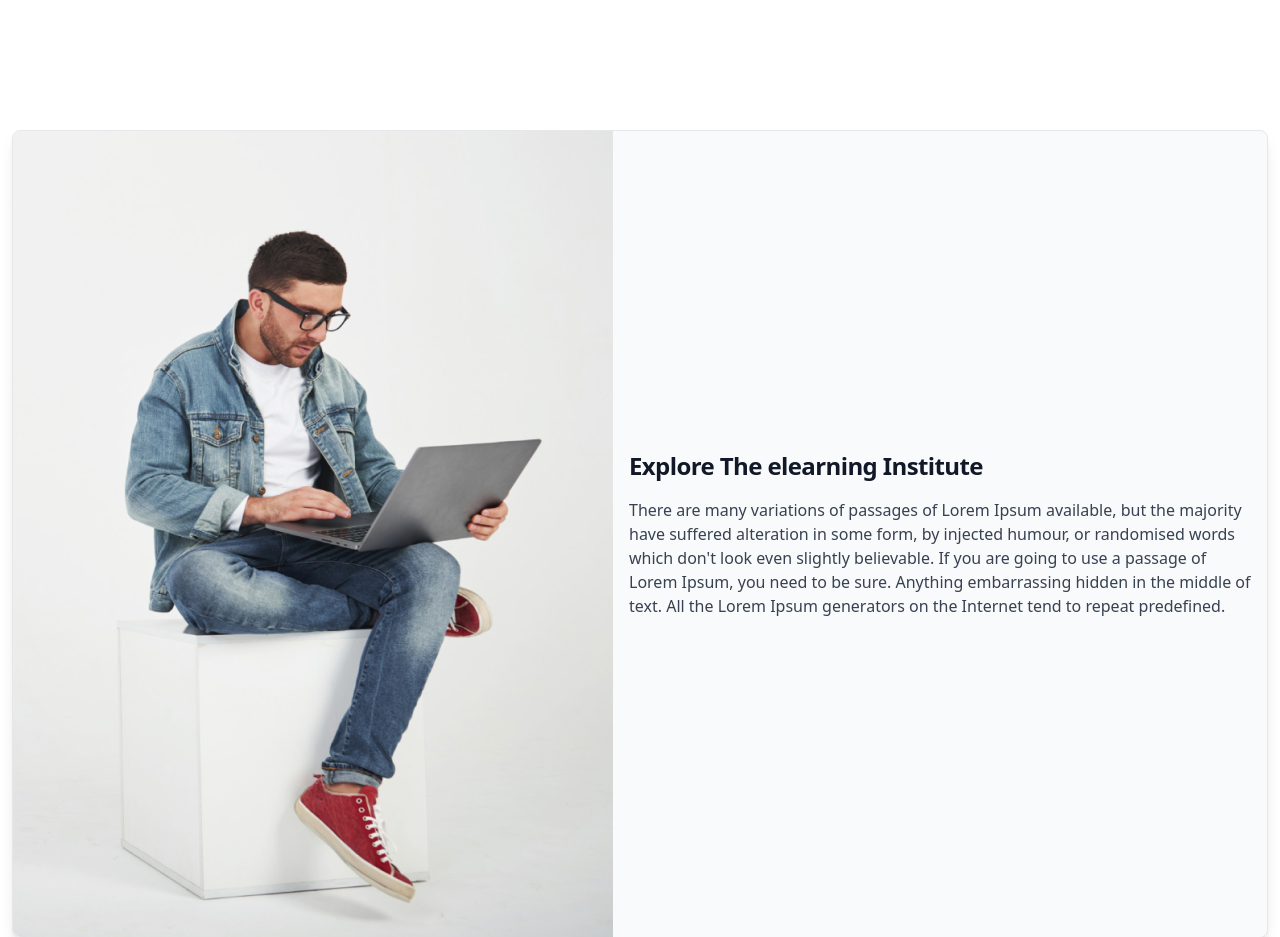
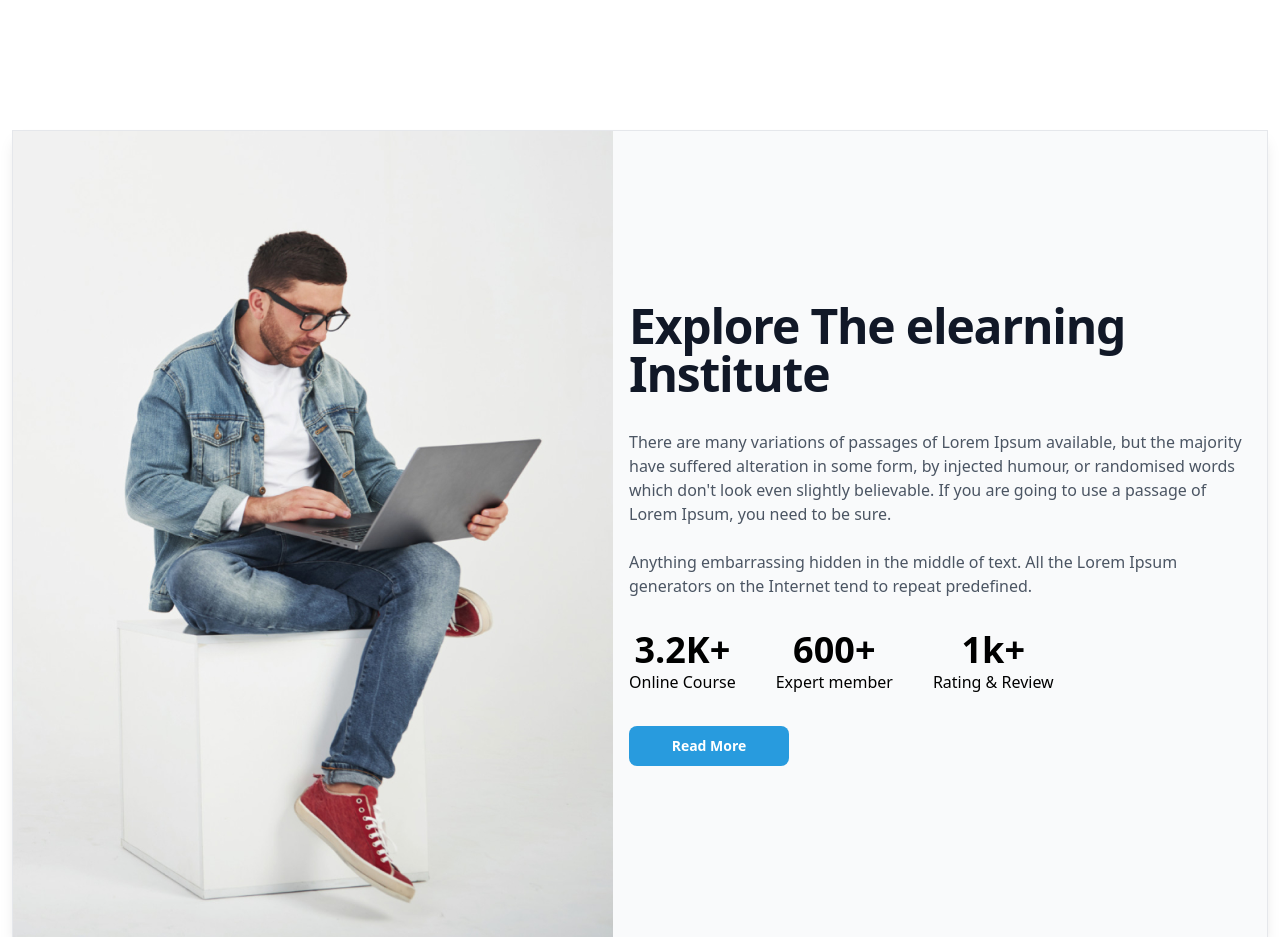
Before and after one commit to abdullahbinrowshan/s-t-third-assignment, a plain HTML site: page index.html in a window 1280 px wide. Shown: the part 1540-2477 px from the top of the page. Drawn offline with nearby package versions, Linux system fonts and the light colour scheme.

Commit message:
explore elearning Institute have done

```diff
--- a/index.html
+++ b/index.html
@@ -313,21 +313,50 @@
         <!-- elearning institute start -->
         <section class="my-36 mx-3">
             <a
-                class="flex flex-col items-center bg-gray-50 border border-gray-200 rounded-lg shadow-lg sm:flex-row max-w-full hover:bg-gray-100">
-                <img class="object-cover w-auto rounded-t-lg h-auto md:rounded-none md:rounded-l-lg"
-                    src="images/working.png" alt="">
-                <div class="flex flex-col space-y-4 justify-between p-4 leading-normal">
-                    <h5 class="text-2xl font-bold tracking-tight text-gray-900">Explore The elearning Institute</h5>
-                    <p class="font-normal hidden md:block text-gray-700">There are many variations of passages of Lorem Ipsum available, but the majority have suffered alteration in some form, by injected humour, or randomised words which don't look even slightly believable. If you are going to use a passage of Lorem Ipsum, you need to be sure.
-
-                        Anything embarrassing hidden in the middle of text. All the Lorem Ipsum generators on the Internet tend to repeat predefined.</p>
-                    <p class="font-normal hidden sm:block md:hidden text-gray-700"">There are many variations of passages of Lorem Ipsum available, but the majority have suffered alteration in some form, by injected humour, or randomised words which.... <span class="text-primaryColor font-bold">See More</span></p>
-                    <p class="font-normal block sm:hidden text-gray-700"">There are many variations of passages of Lorem Ipsum available, but the majority have suffered alteration in some form, by injected humour, or randomised words which.... <span class="text-primaryColor font-bold">See More</span></p>
-
+                class="flex flex-col items-center bg-gray-50 border border-gray-200 shadow-lg sm:flex-row max-w-full hover:bg-gray-100">
+                <img class="object-cover w-auto sm:w-2/4 h-auto" src="images/working.png" alt="">
+                <div class=" space-y-8 sm:space-y-2  md:space-y-8  p-4 my-6 sm:my-0 leading-normal">
+                    <h5 class="text-3xl lg:text-5xl font-bold tracking-tight text-gray-900">Explore The elearning
+                        Institute</h5>
+                    <p class="font-normal leading-6 hidden lg:block text-gray-600">There are many variations of passages
+                        of Lorem Ipsum available, but the majority have suffered alteration in some form, by injected
+                        humour, or randomised words which don't look even slightly believable. If you are going to use a
+                        passage of Lorem Ipsum, you need to be sure.
+                        <br>
+                        <br>
+                        Anything embarrassing hidden in the middle of text. All the Lorem Ipsum generators on the
+                        Internet tend to repeat predefined.
+                    </p>
+                    <p class="font-normal block lg:hidden text-gray-600">There are many variations of passages of Lorem
+                        Ipsum available, but the majority have suffered alteration in some form, by injected humour, or
+                        randomised words which.... <span class="text-primaryColor font-bold">See More</span></p>
+                    <div class="flex flex-wrap gap-3 lg:gap-10">
+                        <p><span class="text-black font-bold block text-center text-2xl lg:text-4xl">3.2K+</span>
+                            Online Course
+                        </p>
+                        <p><span class="text-black font-bold block text-center text-2xl lg:text-4xl">600+</span>
+                            Expert member
+                        </p>
+                        <p><span class="text-black font-bold block text-center text-2xl lg:text-4xl">1k+</span>
+                            Rating & Review
+                        </p>
+                    </div>
+                    <button type="button"
+                        class=" text-white bg-primaryColor hover:bg-primaryHover focus:ring-4 focus:ring-blue-300 font-bold rounded-lg text-sm w-28 sm:w-36 lg:w-40 py-2 md:py-2.5 mt-10 focus:outline-none ">Read
+                        More</button>
                 </div>
             </a>
         </section>
         <!-- elearning Institute end -->
+
+        <!-- register section start -->
+        <section class="flex flex-col md:flex-row py-20 bg-primaryColor px-[100px]">
+            <div>
+                <h4></h4>
+            </div>
+            <div></div>
+        </section>
+        <!-- register section end  -->
     </main>
     <!-- main end -->
     <!-- flowbite script -->
```
